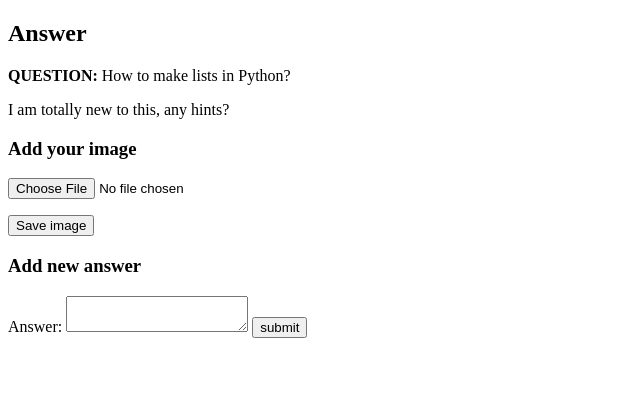
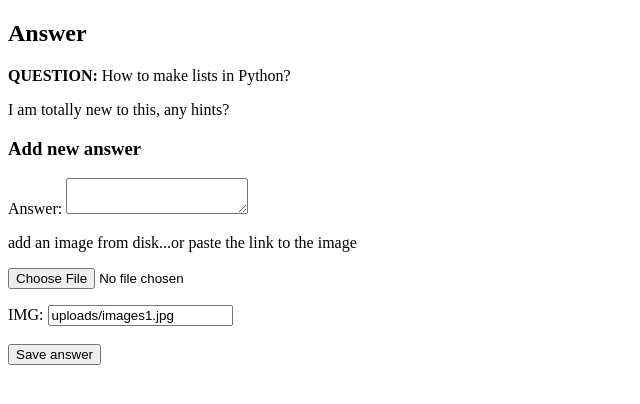
Before and after one commit to Pietrus914/Ask-mate-sprint-1, a Flask app: page /question/1/new_answer in a window 1280 px wide. Shown: the top 404 px of the page, without its empty margins (0-640 px from the left). Run offline with Flask 2, Linux system fonts and the light colour scheme; some libraries are stand-ins or nearby versions.

Commit message:
aded img from user, changed style in question to show img in 256px

```diff
--- a/sample_data/answer.csv
+++ /dev/null
@@ -1,3 +0,0 @@
-id,submission_time,vote_number,question_id,message,image
-1,1493398154,-8,1,You need to use brackets: my_list = [],uploads/strawberries.jpg
-2,1493088154,36,1,Look it up in the Python docs,uploads/bananas.jpg
--- a/server.py
+++ b/server.py
@@ -4,7 +4,7 @@
 
 app = Flask(__name__)
 app.config['UPLOAD_PATH'] = 'uploads'
-
+app.config['MAX_CONTENT_LENGTH'] = 1024 * 1024  # maksymalna wielkosc uploadowanego obrazu
 
 
 @app.route("/list")
@@ -13,7 +13,8 @@
     story_keys = ["title", "message", "submission_time", "view_number", "vote_number"]
     questions = connection.read_csv("sample_data/question.csv")
     if len(request.args) != 0:
-        questions = data_handler.sorting_questions(questions, request.args.get("order_by"), request.args.get("order_direction"))
+        questions = data_handler.sorting_questions(questions, request.args.get("order_by"),
+                                                   request.args.get("order_direction"))
     return render_template("index.html", headers=headers, questions=questions, story_keys=story_keys)
 
 
@@ -23,15 +24,19 @@
 
 app.jinja_env.globals.update(display_time=display_time)
 
+
 @app.route("/uploads/<filename>")
 def get_img(filename):
     return send_from_directory(app.config['UPLOAD_PATH'], filename)
+
 
 def get_filename(path):
     file_name = os.path.split(path)[1]
     return file_name
 
+
 app.jinja_env.globals.update(get_filename=get_filename)
+
 
 @app.route("/question/<question_id>")
 def display_question(question_id):
@@ -78,7 +83,7 @@
 @app.route("/question/<int:question_id>/edit")
 def edit_question_get(question_id):
     questions = connection.read_csv("sample_data/question.csv")
-    question = data_handler.get_item_by_id(questions,str(question_id))
+    question = data_handler.get_item_by_id(questions, str(question_id))
 
     if question is None:
         return redirect(url_for("display_question", question_id=question_id))
@@ -113,8 +118,6 @@
 
     connection.write_csv("sample_data/question.csv", questions)
 
-
-
     return redirect(url_for("main_page"))
 
 
@@ -134,13 +137,13 @@
     return render_template("answer.html", question=question, answer=new_answer)
 
 
-@app.route("/question/<int:question_id>/new_answer/img", methods=["POST"])
+'''@app.route("/question/<int:question_id>/new_answer/img", methods=["POST"])
 def add_img_to_answer(question_id):
     uploaded_file = request.files['file']
     if uploaded_file.filename != '':
         uploaded_file.save(os.path.join(app.config['UPLOAD_PATH'], uploaded_file.filename))
 
-    return redirect(url_for("add_answer", question_id=question_id, uploaded_file=uploaded_file))
+    return redirect(url_for("add_answer", question_id=question_id, uploaded_file=uploaded_file))'''
 
 
 @app.route("/question/<int:question_id>/new_answer/post", methods=["POST"])
@@ -153,11 +156,15 @@
     new_answer["vote_number"] = 0
     new_answer["question_id"] = question_id
 
+    uploaded_file = request.files['file']
+    if uploaded_file.filename != '':
+        uploaded_file.save(os.path.join(app.config['UPLOAD_PATH'], uploaded_file.filename))
+        new_answer["image"] = os.path.join(app.config['UPLOAD_PATH'], uploaded_file.filename)
+
     answers.append(new_answer)
     connection.write_csv("sample_data/answer.csv", answers)
 
     return redirect(url_for("display_question", question_id=question_id))
-
 
 
 @app.route("/question/<question_id>/new-answer", methods=["POST"])
@@ -201,7 +208,7 @@
     print(post_result)
 
     answers = data_handler.get_answers_for_question(connection.read_csv("sample_data/answer.csv"), question_id)
-    answers = data_handler.update_votes(answers, answer_id,post_result)
+    answers = data_handler.update_votes(answers, answer_id, post_result)
     # for answer in answers:
     #     if answer["id"] == answer_id:
     #         if post_result["vote_answer"] == "vote_down":
@@ -211,7 +218,7 @@
 
     connection.write_csv("sample_data/answer.csv", answers)
 
-    return redirect(url_for("display_question",question_id=question_id))
+    return redirect(url_for("display_question", question_id=question_id))
 
 
 # @app.route("/answer/<answer_id>/vote_down", methods=["POST"])
--- a/templates/answer.html
+++ b/templates/answer.html
@@ -10,18 +10,17 @@
         <p><b>QUESTION:</b> {{ question.title }}</p>
         <p>{{ question.message }}</p>
 
-    <h3>Add your image</h3>
-        <form method="POST" action="{{ url_for("add_img_to_answer", question_id=question['id']) }}" enctype="multipart/form-data">
-            <p><input type="file" name="file" accept=".jpg,.png"></p>
-            <input type="submit" value="Save image">
-        </form>
-
     <h3>Add new answer</h3>
-        <form action="{{ url_for("add_answer_post", question_id=question['id']) }}" method="post">
+        <form method="POST" action="{{ url_for("add_answer_post", question_id=question['id']) }}" enctype="multipart/form-data">
             <label for="message">Answer:</label>
             <textarea name="message" id="message">{{ answer["message"] }} </textarea>
-        <input type="submit" value="submit">
-    </form>
-
+            <p>add an image from disk...or paste the link to the image</p>
+            <p><input type="file" name="file" accept=".jpg,.png"></p>
+            <label for="image">IMG:</label>
+            <input type="url" name="image" id="image" placeholder="https://example.com" pattern="https://.*" value="{{ question["image"] }}">
+            <br>
+            <br>
+            <input type="submit" value="Save answer">
+        </form>
 </body>
 </html>
--- a/templates/question.html
+++ b/templates/question.html
@@ -53,9 +53,9 @@
                 <td>{{ answer.message }}<br>
                     {% if answer.image %}
                         {% if 'http' not in answer.image %}
-                        <img src="{{ url_for("get_img",filename=get_filename(answer.image)) }}" alt="picture added by user" style="max-width: 100%"></td>
+                        <img src="{{ url_for("get_img",filename=get_filename(answer.image)) }}" alt="picture added by user" style="width: 256px"></td>
                         {% else %}
-                        <img src="{{ answer.image }}" alt="picture added by user" style="max-width: 100%"></td>
+                        <img src="{{ answer.image }}" alt="picture added by user" style="width: 256px"></td>
                         {% endif %}
                     {% endif %}
                 <td>{{ display_time(answer.submission_time) }}</td>
```
Also changed, not shown: data_handler.py (+8 -2 lines).
